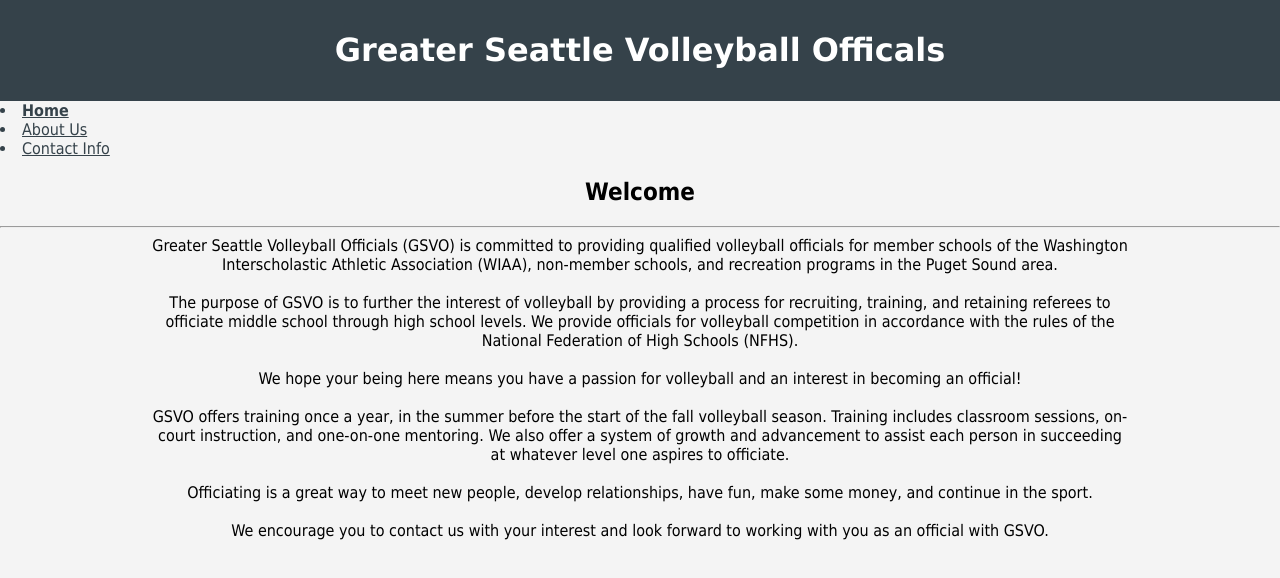
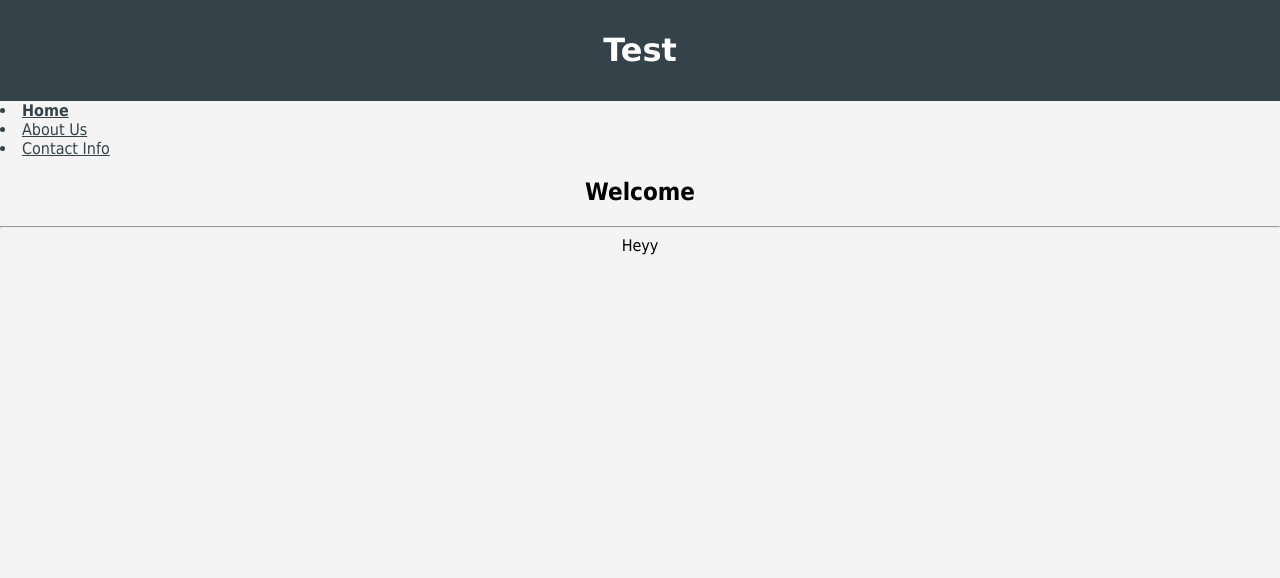
Before and after one commit to Itzkk2115/test1, a plain HTML site: page index.html in a window 1280 px wide. Drawn offline with Linux system fonts and the light colour scheme.

Commit message:
Update index.html

```diff
--- a/index.html
+++ b/index.html
@@ -3,13 +3,13 @@
     <head>
         <meta charset="UTF-8">
         <meta name="viewport" content="width=device-width, initial-scale=1.0">
-        <title>GSVO - Greater Seattle Volleyball Officals</title>
+        <title>Kayans Test</title>
         <link rel="stylesheet" type="text/css" href="style.css">
     </head>
 <body>
 
         <header>
-            <h1>Greater Seattle Volleyball Officals</h1>
+            <h1>Test</h1>
         </header>
         <a class="button" href="about.html"> <li><b>Home</b></li></a>
         <a class="button" href="services.html"> <li>About Us</li></a>
@@ -17,17 +17,7 @@
         <h2 class="center">Welcome</h2>
         <hr>
         <p>
-            Greater Seattle Volleyball Officials (GSVO) is committed to providing qualified volleyball officials for member schools of the Washington Interscholastic Athletic Association (WIAA), non-member schools, and recreation programs in the Puget Sound area.
-
-            <br><br>The purpose of GSVO is to further the interest of volleyball by providing a process for recruiting, training, and retaining referees to officiate middle school through high school levels. We provide officials for volleyball competition in accordance with the rules of the National Federation of High Schools (NFHS).
-
-            <br><br>We hope your being here means you have a passion for volleyball and an interest in becoming an official!
-
-            <br><br>GSVO offers training once a year, in the summer before the start of the fall volleyball season. Training includes classroom sessions, on-court instruction, and one-on-one mentoring. We also offer a system of growth and advancement to assist each person in succeeding at whatever level one aspires to officiate.
-
-            <br><br>Officiating is a great way to meet new people, develop relationships, have fun, make some money, and continue in the sport.
-
-            <br><br>We encourage you to contact us with your interest and look forward to working with you as an official with GSVO.
+            Heyy
         </p>
 
     </body>
```
